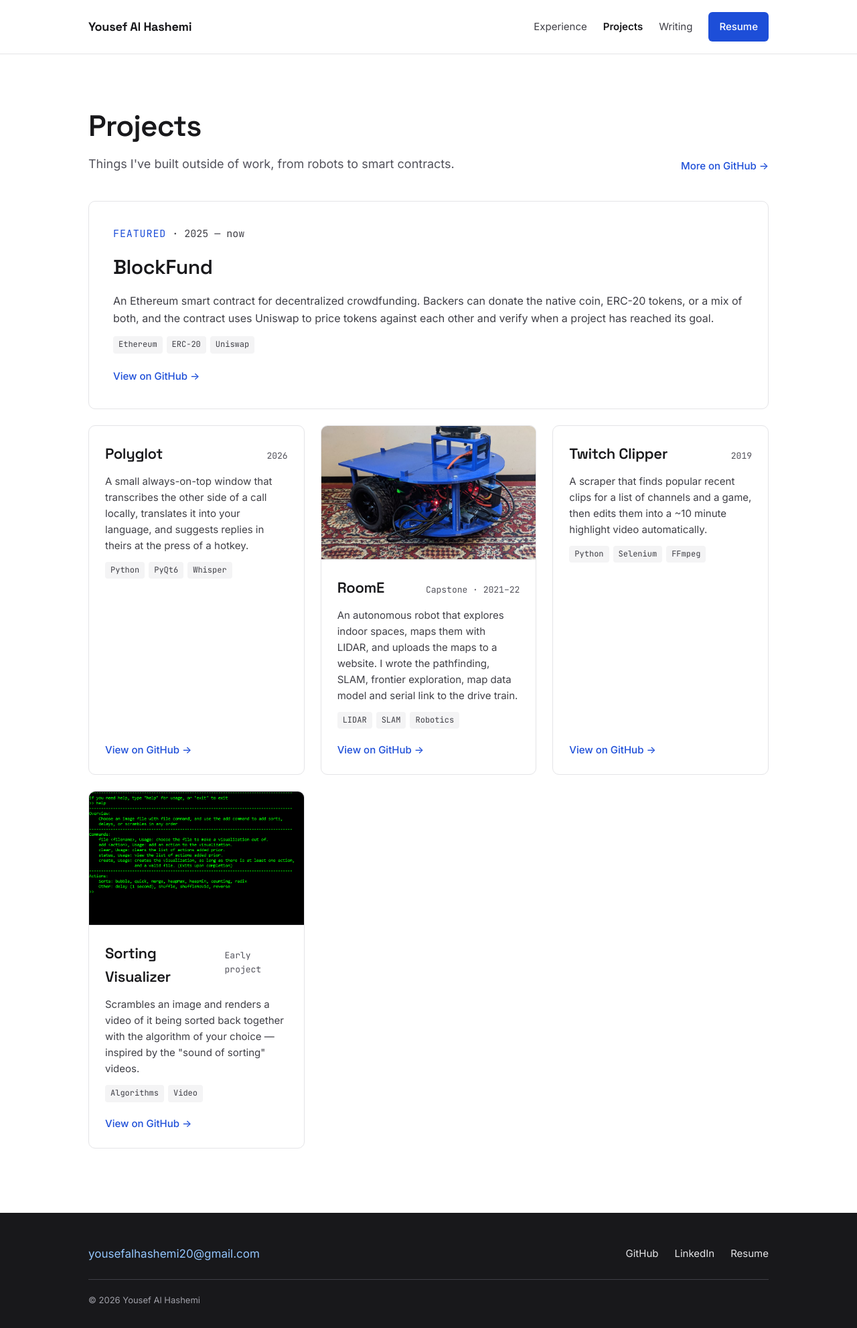
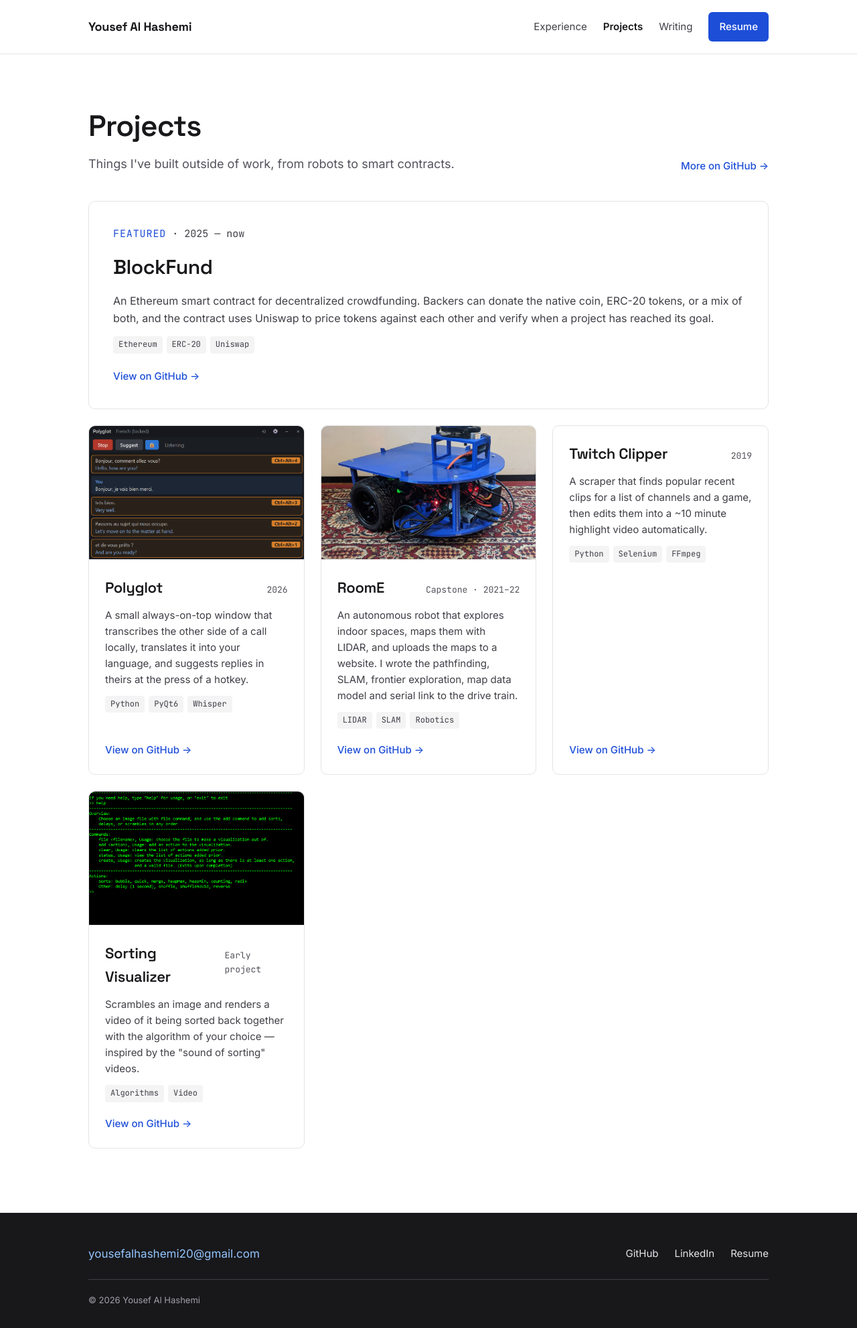
Before and after one commit to Yalhash/Yalhash.github.io, a Jekyll site: the page built from projects.html, in a window 1280 px wide. Shown: the whole page at 67% size. Built offline with Jekyll 4.4.1, drawn with Linux system fonts in a browser that asks for light colours.

Commit message:
Add Polyglot screenshot to its project card
Co-Authored-By: Claude Opus 5.5 <noreply@anthropic.com>
Claude-Session: https://claude.ai/code/session_0178pC5naT1LkpdTmhjAKn5u

```diff
--- a/_data/projects.yml
+++ b/_data/projects.yml
@@ -1,5 +1,7 @@
 # Projects page, in display order. `featured: true` shows a project as the wide card
 # at the top (and on the home page). `image` is optional: a path under /assets/images/.
+# `image_position` (optional) picks which part of a tall/wide image the card shows,
+# as a CSS object-position value: top, bottom, center, "center 30%", ...
 
 - name: BlockFund
   dates: 2025 — now
@@ -13,6 +15,9 @@
 
 - name: Polyglot
   dates: "2026"
+  image: /assets/images/polyglot.png
+  image_alt: The Polyglot window showing a French conversation with English translations and suggested replies
+  image_position: top
   description: >-
     A small always-on-top window that transcribes the other side of a call locally,
     translates it into your language, and suggests replies in theirs at the press of a
--- a/_includes/project-card.html
+++ b/_includes/project-card.html
@@ -1,7 +1,7 @@
 {%- assign p = include.project -%}
 <article class="card project-card">
   {%- if p.image %}
-  <img class="project-image" src="{{ p.image | relative_url }}" alt="{{ p.image_alt | default: p.name }}" loading="lazy">
+  <img class="project-image" src="{{ p.image | relative_url }}" alt="{{ p.image_alt | default: p.name }}" loading="lazy"{% if p.image_position %} style="object-position: {{ p.image_position }}"{% endif %}>
   {%- endif %}
   <div class="card-body">
     <div class="card-heading">
```
Also changed, not shown: assets/images/polyglot.png (added).
